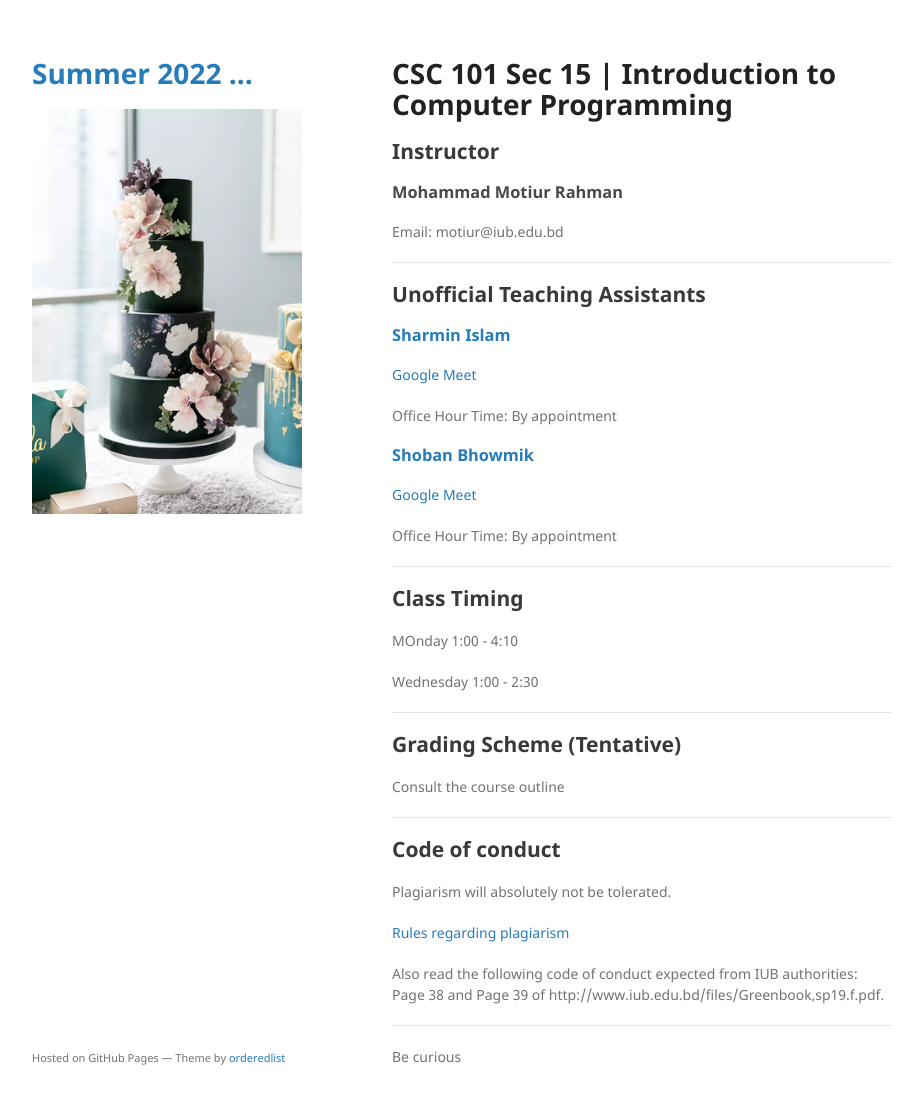
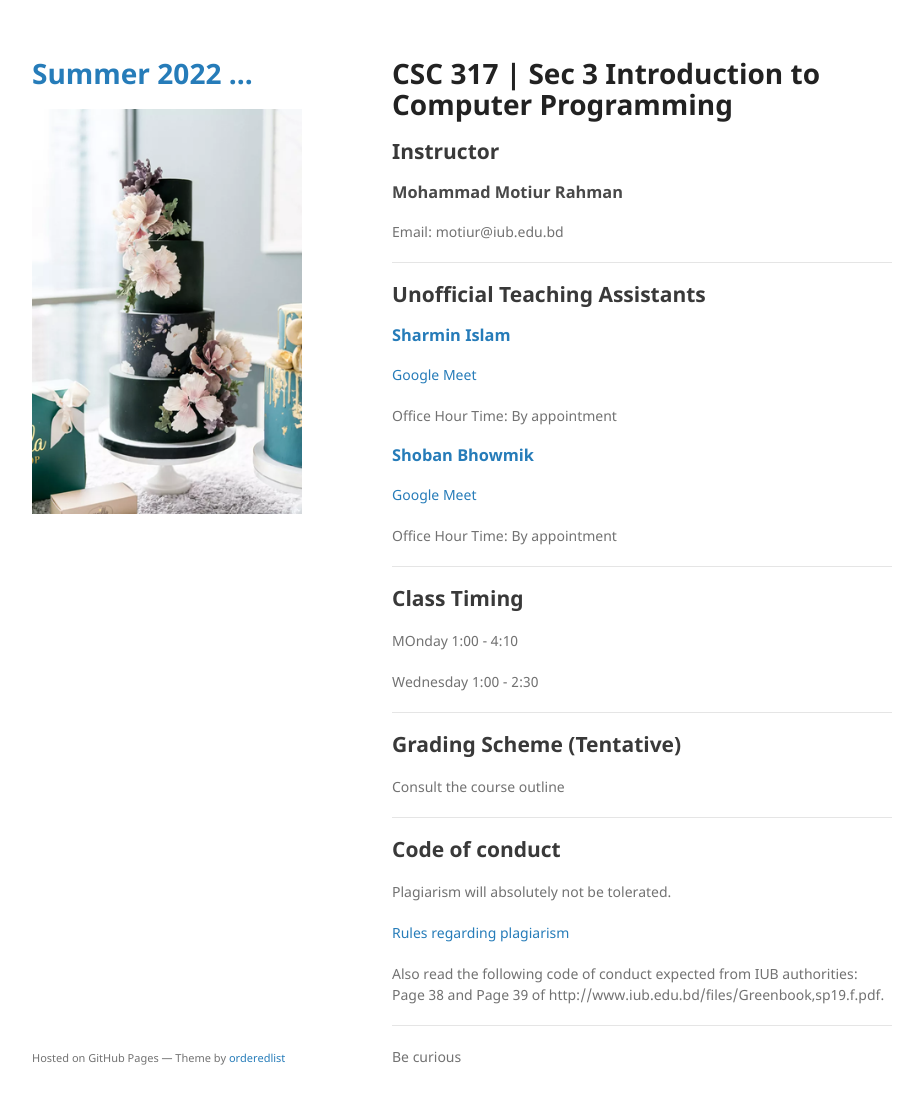
Before and after one commit to mohammadmotiurrahman/mohammadmotiurrahman.github.io, a Jekyll site: the page built from cse317_3/index.md, in a window 1280 px wide and 1137 px high. Shown: the top 1104 px of the window, without its empty margins (178-1093 px from the left). Built offline with Jekyll 4.4.1, drawn with Linux system fonts in a browser that asks for light colours; our own code applies the rules of GitHub Pages for plain Markdown files.

Commit message:
Update index.md

```diff
--- a/cse317_3/index.md
+++ b/cse317_3/index.md
@@ -1,4 +1,4 @@
-# CSC 101 Sec 15 | Introduction to Computer Programming
+# CSC 317 | Sec 3 Introduction to Computer Programming
 
 ## Instructor
 ### Mohammad Motiur Rahman
```
